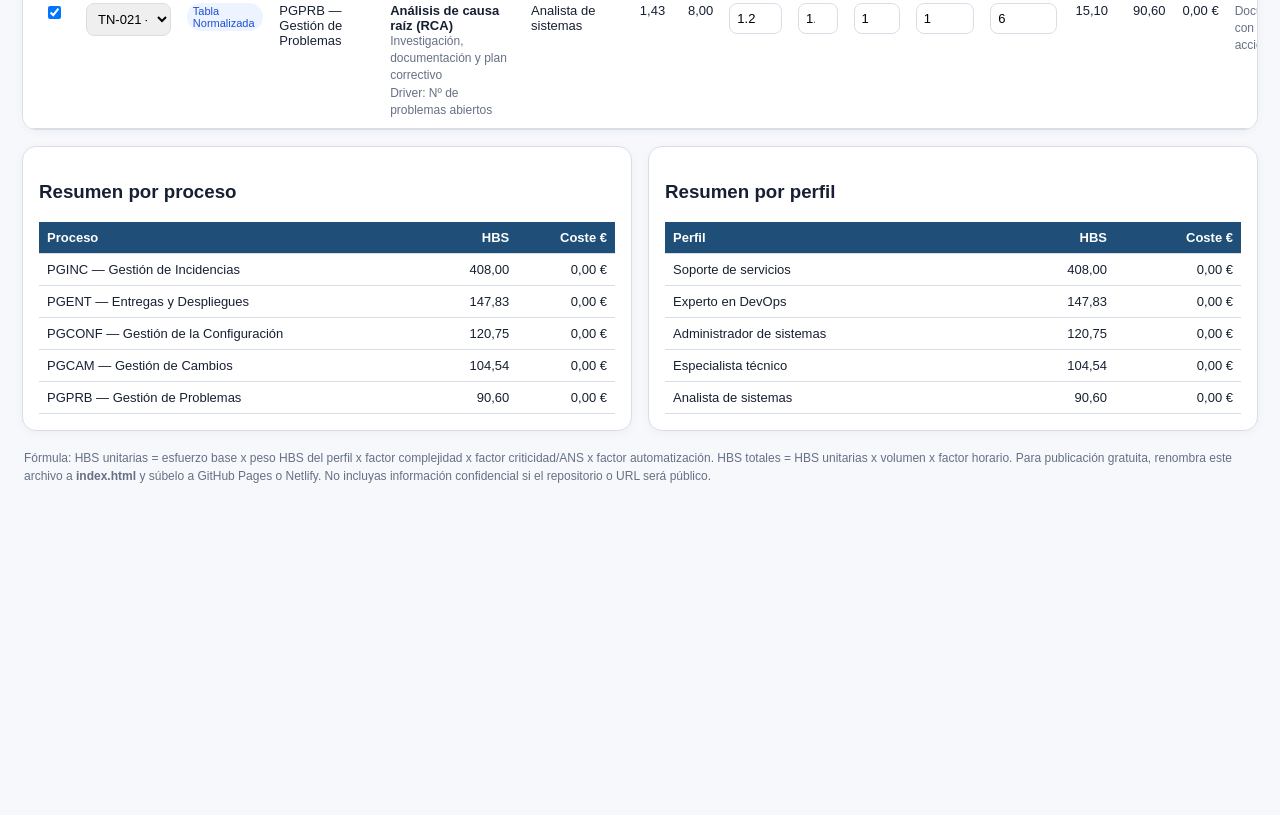
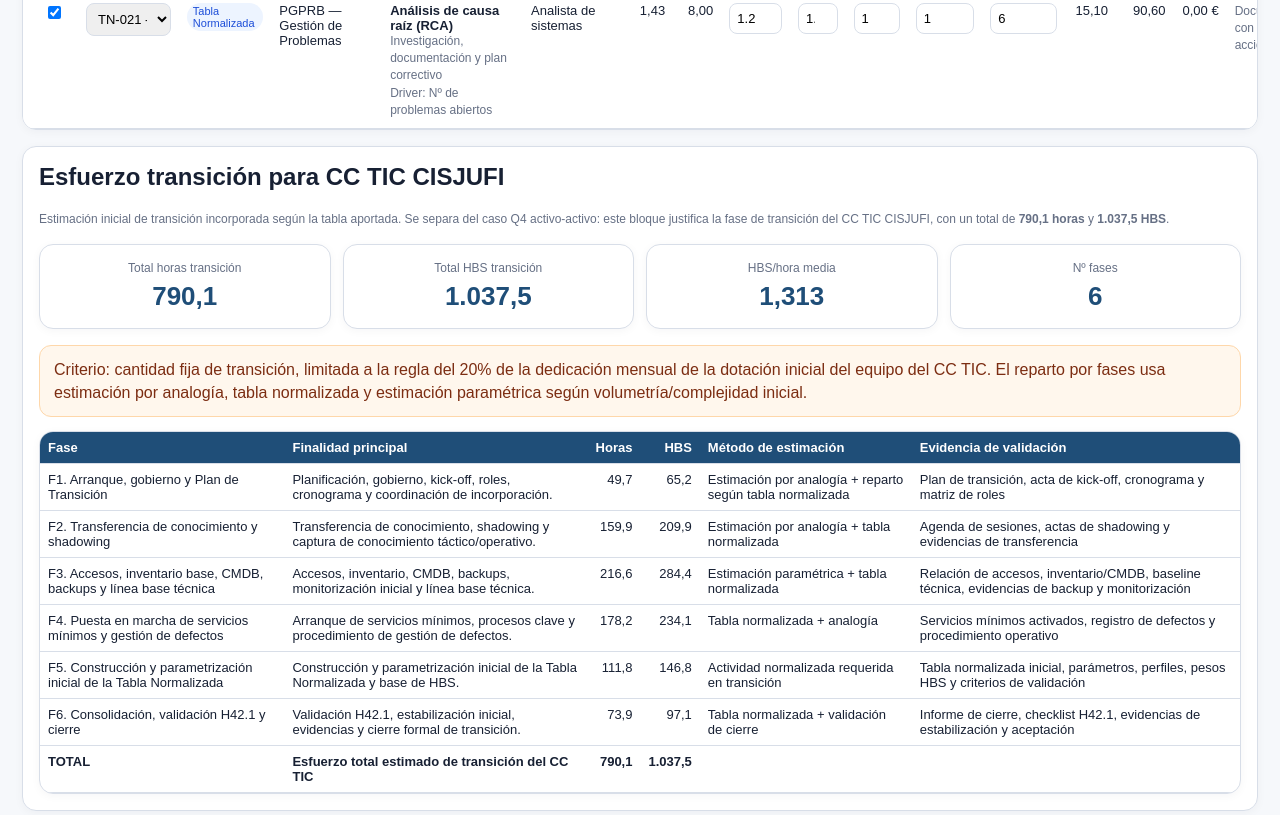
Before and after one commit to andresleal1981/mou-estimator, a plain HTML site: page index.html in a window 1280 px wide. Shown: the part 845-1660 px from the top of the page. Before the commit the page ends 1370 px from the top, so only its background shows below. Drawn offline with Linux system fonts and the light colour scheme.

Commit message:
Add files via upload

```diff
--- a/index.html
+++ b/index.html
@@ -38,13 +38,17 @@
     .summary table { min-width:0; }
     .summary th { position:static; }
     .footer { color:var(--muted); font-size:12px; margin:18px 2px; line-height:1.5; }
-    @media (max-width:900px) { .grid, .summary { grid-template-columns:1fr; } main { padding:12px; } }
+
+    .transition-grid { display:grid; grid-template-columns: repeat(4,minmax(160px,1fr)); gap:12px; margin:16px 0; }
+    .transition-table { min-width:900px; }
+    .transition-note { background:#fff7ed; border:1px solid #fed7aa; color:#7c2d12; border-radius:12px; padding:12px 14px; line-height:1.45; margin:14px 0; }
+    @media (max-width:900px) { .grid, .summary, .transition-grid { grid-template-columns:1fr; } main { padding:12px; } }
   </style>
 </head>
 <body>
 <header>
   <h1>Calculadora de coste HBS para licitación</h1>
-  <p>Calcula HBS unitarias y totales por tarea, perfil, factores, volumen y factor horario. Funciona 100% en navegador. Incluye la estimación Q4 Escenario 1 activo-activo ajustada a ~4.230 HBS.</p>
+  <p>Calcula HBS unitarias y totales por tarea, perfil, factores, volumen y factor horario. Funciona 100% en navegador. Incluye la estimación Q4 Escenario 1 activo-activo ajustada a ~4.230 HBS y el esfuerzo de transición CISJUFI de 1.037,5 HBS.</p>
 </header>
 <main>
   <section class="grid">
@@ -75,6 +79,50 @@
       <tbody></tbody>
     </table>
   </div>
+
+
+  <section class="card" style="margin-top:16px;">
+    <h2 style="margin-top:0;">Esfuerzo transición para CC TIC CISJUFI</h2>
+    <p class="small">
+      Estimación inicial de transición incorporada según la tabla aportada. Se separa del caso Q4 activo-activo:
+      este bloque justifica la fase de transición del CC TIC CISJUFI, con un total de <strong>790,1 horas</strong>
+      y <strong>1.037,5 HBS</strong>.
+    </p>
+    <div class="transition-grid">
+      <div class="card kpi"><label>Total horas transición</label><div class="value">790,1</div></div>
+      <div class="card kpi"><label>Total HBS transición</label><div class="value">1.037,5</div></div>
+      <div class="card kpi"><label>HBS/hora media</label><div class="value">1,313</div></div>
+      <div class="card kpi"><label>Nº fases</label><div class="value">6</div></div>
+    </div>
+    <div class="transition-note">
+      Criterio: cantidad fija de transición, limitada a la regla del 20% de la dedicación mensual de la dotación inicial del equipo del CC TIC.
+      El reparto por fases usa estimación por analogía, tabla normalizada y estimación paramétrica según volumetría/complejidad inicial.
+    </div>
+    <div class="table-wrap">
+      <table class="transition-table">
+        <thead>
+          <tr>
+            <th>Fase</th>
+            <th>Finalidad principal</th>
+            <th class="num">Horas</th>
+            <th class="num">HBS</th>
+            <th>Método de estimación</th>
+            <th>Evidencia de validación</th>
+          </tr>
+        </thead>
+        <tbody>
+          <tr><td>F1. Arranque, gobierno y Plan de Transición</td><td>Planificación, gobierno, kick-off, roles, cronograma y coordinación de incorporación.</td><td class="num">49,7</td><td class="num">65,2</td><td>Estimación por analogía + reparto según tabla normalizada</td><td>Plan de transición, acta de kick-off, cronograma y matriz de roles</td></tr>
+          <tr><td>F2. Transferencia de conocimiento y shadowing</td><td>Transferencia de conocimiento, shadowing y captura de conocimiento táctico/operativo.</td><td class="num">159,9</td><td class="num">209,9</td><td>Estimación por analogía + tabla normalizada</td><td>Agenda de sesiones, actas de shadowing y evidencias de transferencia</td></tr>
+          <tr><td>F3. Accesos, inventario base, CMDB, backups y línea base técnica</td><td>Accesos, inventario, CMDB, backups, monitorización inicial y línea base técnica.</td><td class="num">216,6</td><td class="num">284,4</td><td>Estimación paramétrica + tabla normalizada</td><td>Relación de accesos, inventario/CMDB, baseline técnica, evidencias de backup y monitorización</td></tr>
+          <tr><td>F4. Puesta en marcha de servicios mínimos y gestión de defectos</td><td>Arranque de servicios mínimos, procesos clave y procedimiento de gestión de defectos.</td><td class="num">178,2</td><td class="num">234,1</td><td>Tabla normalizada + analogía</td><td>Servicios mínimos activados, registro de defectos y procedimiento operativo</td></tr>
+          <tr><td>F5. Construcción y parametrización inicial de la Tabla Normalizada</td><td>Construcción y parametrización inicial de la Tabla Normalizada y base de HBS.</td><td class="num">111,8</td><td class="num">146,8</td><td>Actividad normalizada requerida en transición</td><td>Tabla normalizada inicial, parámetros, perfiles, pesos HBS y criterios de validación</td></tr>
+          <tr><td>F6. Consolidación, validación H42.1 y cierre</td><td>Validación H42.1, estabilización inicial, evidencias y cierre formal de transición.</td><td class="num">73,9</td><td class="num">97,1</td><td>Tabla normalizada + validación de cierre</td><td>Informe de cierre, checklist H42.1, evidencias de estabilización y aceptación</td></tr>
+          <tr><td><strong>TOTAL</strong></td><td><strong>Esfuerzo total estimado de transición del CC TIC</strong></td><td class="num"><strong>790,1</strong></td><td class="num"><strong>1.037,5</strong></td><td></td><td></td></tr>
+        </tbody>
+      </table>
+    </div>
+  </section>
+
 
   <section class="summary">
     <div class="card">
```
